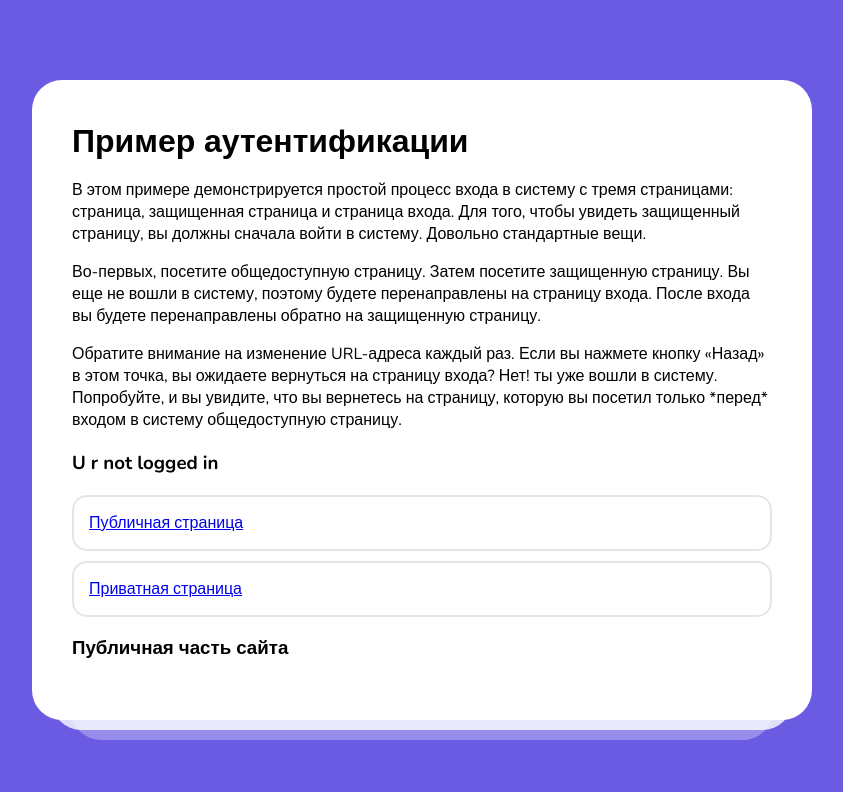
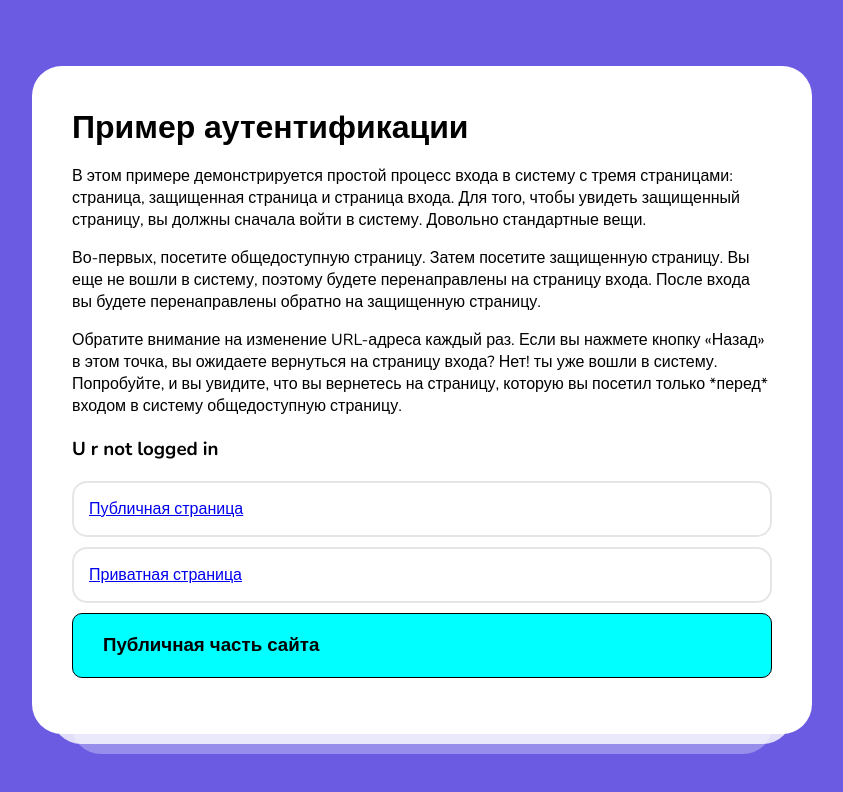
Before and after one commit to ulukbekski/react-for-beginners, a React (Create React App) app: page / in a window 1280 px wide. Shown: the top 792 px of the page, without its empty margins (218-1061 px from the left). Built offline with nearby package versions, Linux system fonts and the light colour scheme.

Commit message:
Update index.scss

```diff
--- a/src/index.scss
+++ b/src/index.scss
@@ -6,6 +6,7 @@ body {
   -webkit-font-smoothing: antialiased;
   -moz-osx-font-smoothing: grayscale;
   background-color: #6a5be2;
+  color: black;
   display: flex;
   align-items: center;
   justify-content: center;
@@ -26,6 +27,12 @@ button {
   color: #fff;
   margin-top: 20px;
   cursor: pointer;
+}
+.border{
+  background: #0ff;
+  border: 1px solid black;
+  border-radius: 10px;
+  padding-left: 30px;
 }
 .App {
   width: 700px;
```
